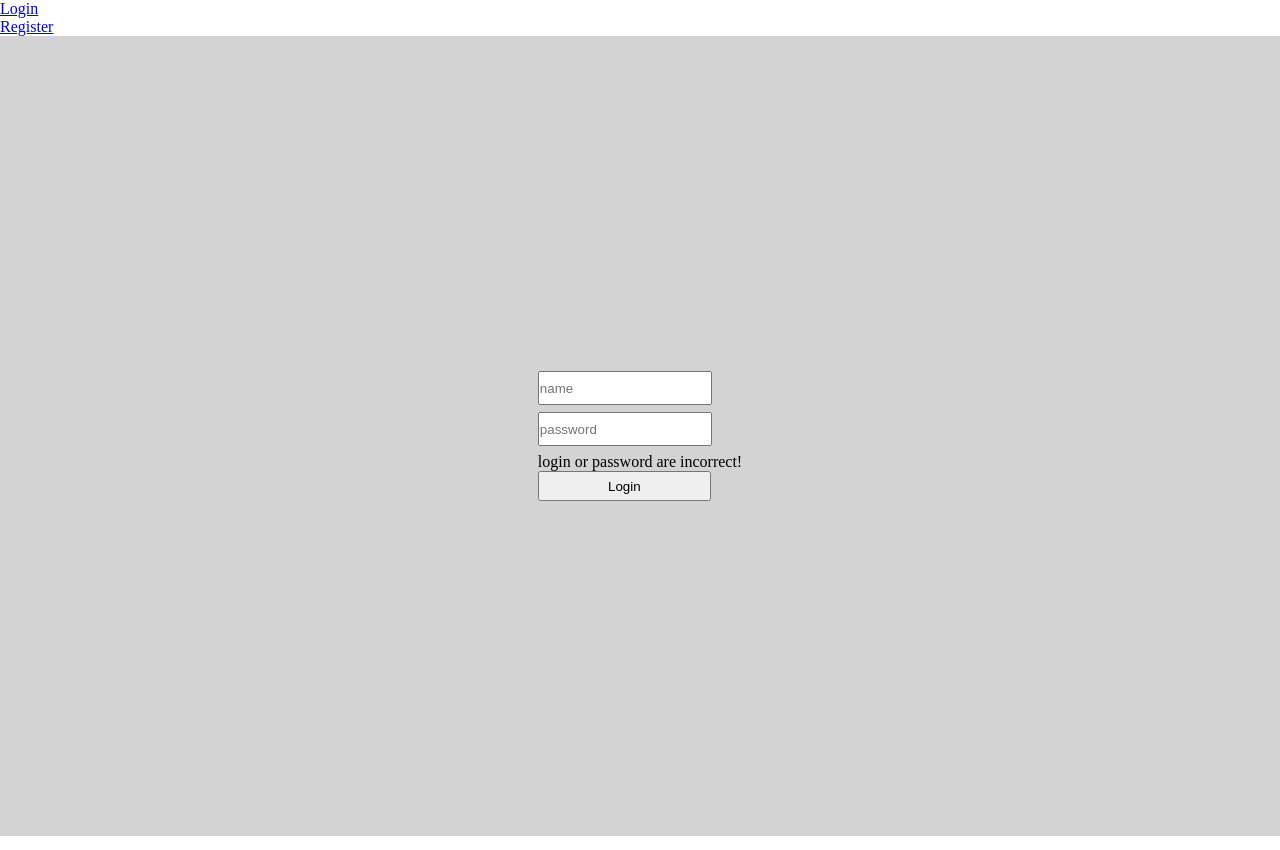
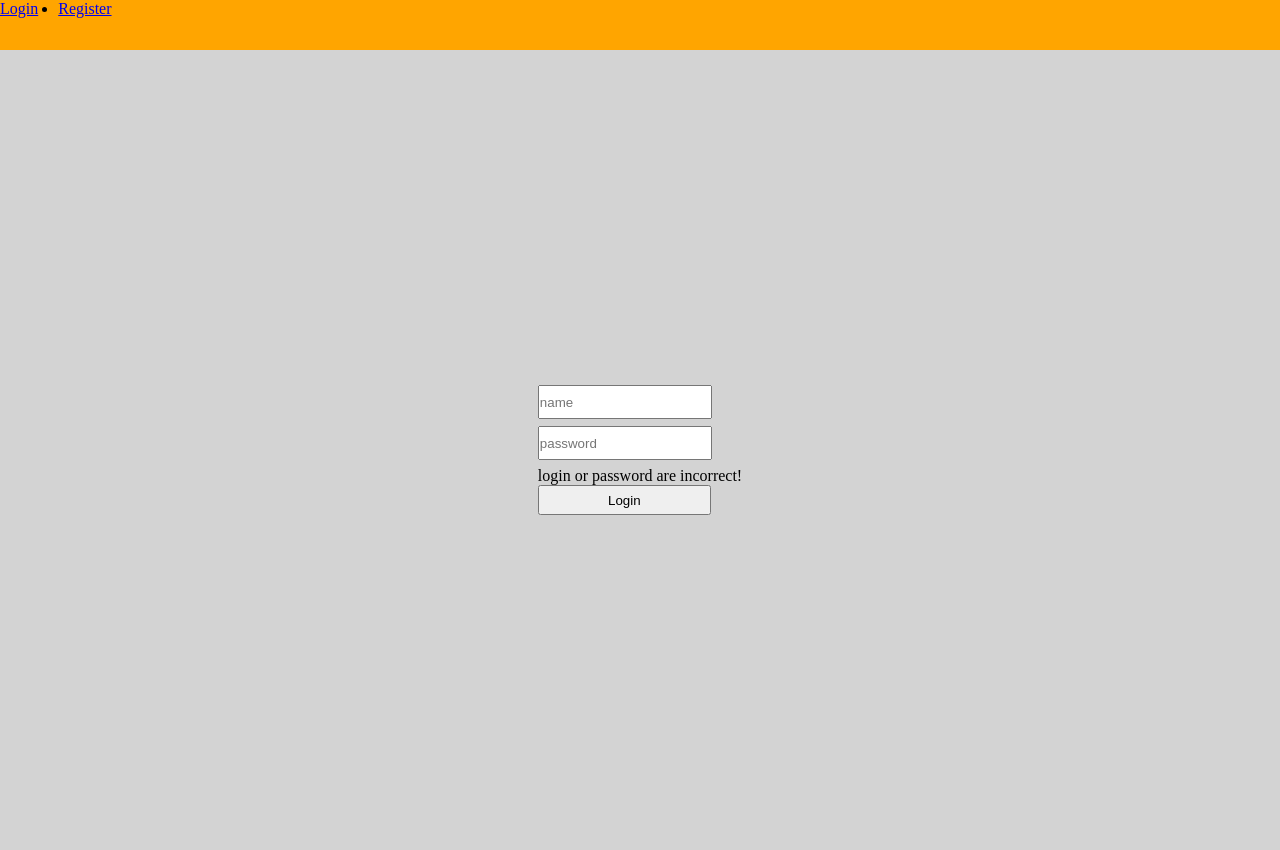
Before and after one commit to DarinaZaviazun/Homework, an Angular app in the folder angular/: page /auth/login in a window 1280 px wide. Built offline with nearby package versions, Linux system fonts and the light colour scheme.

Commit message:
angular classwork 01022021

```diff
--- a/angular/src/app/app.component.css
+++ b/angular/src/app/app.component.css
@@ -0,0 +1,15 @@
+.header1 {
+  height: 50px;
+  background-color: orange;
+
+}
+
+.header1 ul{
+  display: flex;
+  flex-direction: row;
+}
+
+.header1 ul li{
+  margin-right: 20px;
+  text-decoration: none;
+}
```
